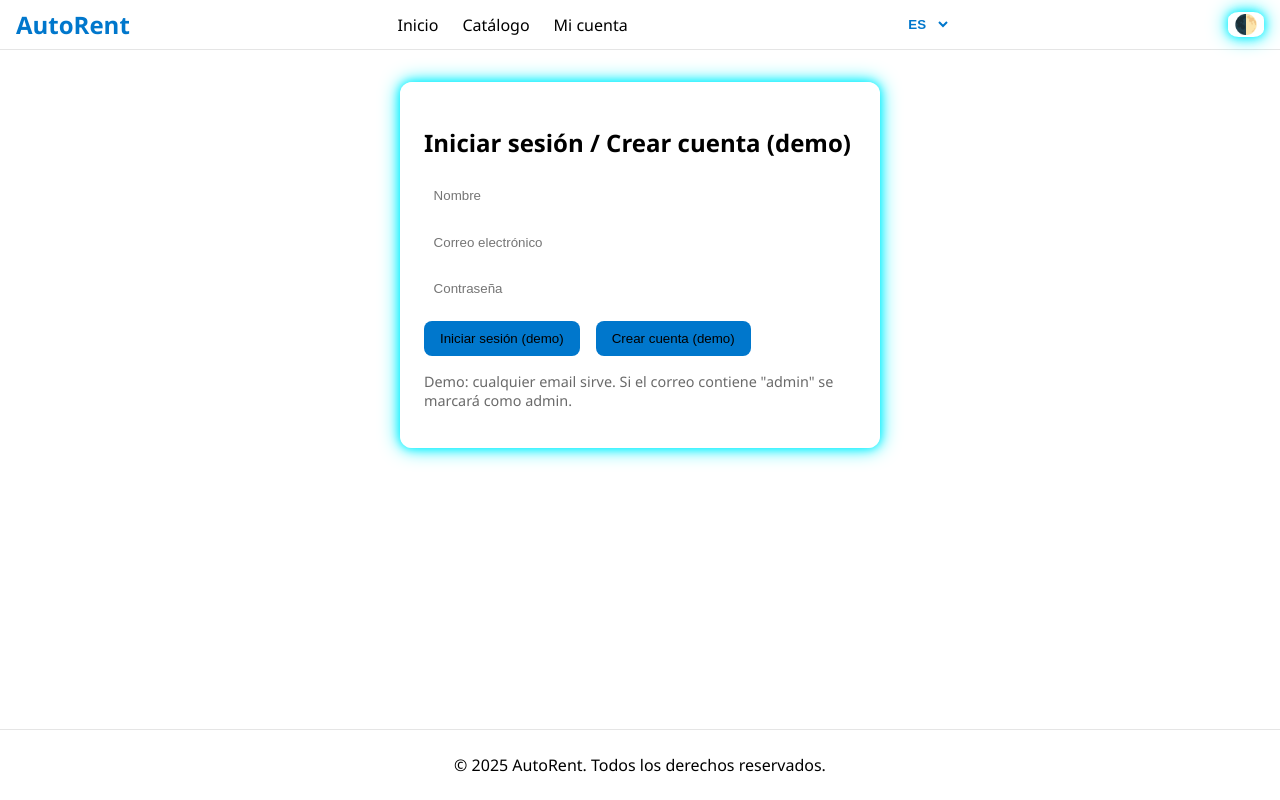
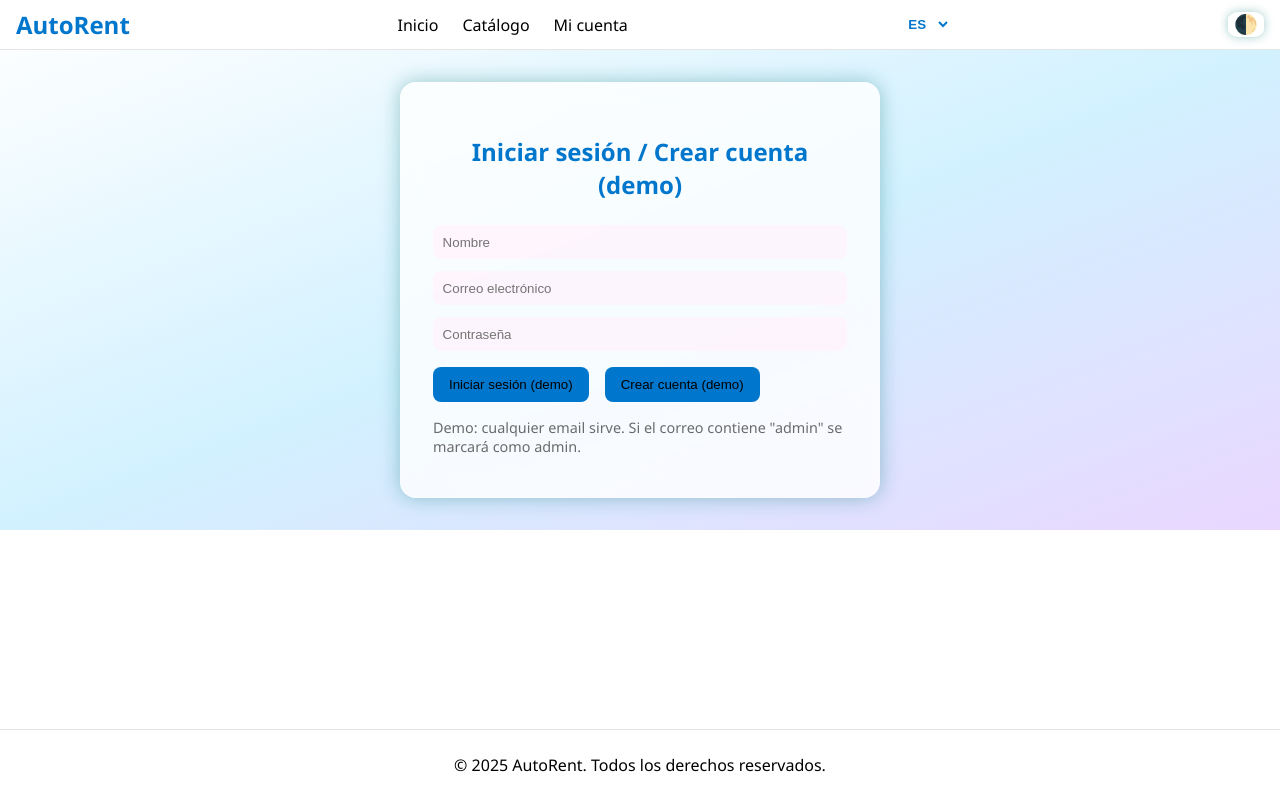
Before and after one commit to CherryMochiPanda/alquiler-autos, a Vue app in the folder frontend/: page /account in a window 1280 px wide. Built offline with nearby package versions, Linux system fonts and the light colour scheme.

Commit message:
update desde la uni

```diff
--- a/frontend/package.json
+++ b/frontend/package.json
@@ -13,7 +13,7 @@
     "@fortawesome/vue-fontawesome": "^3.1.2",
     "firebase": "^12.5.0",
     "vue": "^3.5.22",
-    "vue-i18n": "^9.3.1",
+    "vue-i18n": "^9.14.5",
     "vue-router": "^4.6.3"
   },
   "devDependencies": {
--- a/frontend/src/App.vue
+++ b/frontend/src/App.vue
@@ -37,7 +37,7 @@ onMounted(() => {
   --color-caja: #fff2fdc6;
   --color-sombra:rgba(17, 126, 126, 0.392);
   --box-bg: rgba(255, 255, 255, 0.8);
-  --neon-shadow: 0 0 10px #00f0ff, 0 0 20px #00f0ff;
+  --neon-shadow: 0 0 10px rgba(17, 126, 126, 0.392);
 }
 
 .dark {
@@ -50,7 +50,7 @@ onMounted(() => {
   --color-caja: rgba(255, 255, 255, 0.1);
   --color-sombra:rgba(0, 255, 255, 0.1);
   --box-bg: rgba(255, 255, 255, 0.05);
-  --neon-shadow: 0 0 10px #00f0ff, 0 0 20px #00f0ff;
+  --neon-shadow: 0 0 10px rgba(0, 255, 255, 0.1);
 }
 
 #app {
@@ -71,7 +71,7 @@ body {
   background-color: var(--bg-color);
   color: var(--text-color);
   font-family: 'Segoe UI', sans-serif;
-  min-height: 100vh;
+  min-height: 100%;
 }
 
 </style>
--- a/frontend/src/components/CarCard.vue
+++ b/frontend/src/components/CarCard.vue
@@ -41,7 +41,6 @@ const imageSrc = computed(() => {
   return `/img/autos/${img}`
 })
 
-// prefer explicit coverImage if provided by parent (absolute path)
 const displayImage = computed(() => {
   if (props.coverImage) return props.coverImage
   return imageSrc.value
@@ -102,7 +101,7 @@ function prev() {
 .btn-primary { background-color: var(--accent-color); color: #000; border:none; padding:0.6rem 1rem; border-radius:8px; cursor:pointer; }
 .btn-secondary { background-color: transparent; border: 2px solid var(--accent-color); color: var(--accent-color); padding:0.5rem 0.9rem; border-radius:8px; cursor:pointer; }
 
-/* featured variant: match Home featured card styles */
+
 .car-card.featured {
   width: 450px;
 }
--- a/frontend/src/i18n/index.js
+++ b/frontend/src/i18n/index.js
@@ -1,3 +1,4 @@
+import { BaseTransitionPropsValidators } from 'vue'
 import { createI18n } from 'vue-i18n'
 
 const messages = {
@@ -61,26 +62,6 @@ const messages = {
       },
       seeMore: 'Ver más',
       back: 'Volver'
-    },
-    reserva: {
-      title: 'Reserve Car',
-      placeholders: {
-        name: 'Your name',
-        email: 'Email',
-        phone: 'Phone',
-        dni: 'Document number'
-      },
-      errors: {
-        name: 'Only letters, minimum 2 characters.',
-        phone: 'Invalid phone. Minimum 8 digits.',
-        dni: 'Document must have 11 digits.',
-        dateEnd: 'End date must be after start date.',
-        dateStart: "Start date can't be before today."
-      },
-      paymentComing: 'Payment method (coming soon)',
-      days: 'Days',
-      estimated: 'Estimated price',
-      confirm: 'Confirm reservation'
     },
     login: {
       title: 'Login',
@@ -171,7 +152,13 @@ const messages = {
       signup: 'Crear cuenta (demo)',
       hint: 'Demo: cualquier email sirve. Si el correo contiene "admin" se marcará como admin.',
       errors: {
-        emailRequired: 'Introduce un correo'
+        userRequired: 'Introduce un usuario',
+        emailRequired: 'Introduce un correo',
+        passRequired: 'Introduce una contraseña',
+        nameInvalid: 'Ese usuario no...',
+        emailInvalid: 'Introduce un correo válido, ej: usuario@gmail.com',
+        passIncorrect: 'Contraseña incorrecta, intente de nuevo',
+        passInvalid: 'Contraseña debe tener minimo 8 caracteres, 1 mayúscula y 1 número'
       }
     },
     admin: {
@@ -340,6 +327,26 @@ const messages = {
     reservaMessages: {
       confirmed: 'The reservation is confirmed for {car}!\nFrom {start} to {end} ({days} days)\nEstimated total: ${total}'
     },
+    reserva: {
+      title: 'Reserve Car',
+      placeholders: {
+        name: 'Your name',
+        email: 'Email',
+        phone: 'Phone',
+        dni: 'Document number'
+      },
+      errors: {
+        name: 'Only letters, minimum 2 characters.',
+        phone: 'Invalid phone. Minimum 8 digits.',
+        dni: 'Document must have 11 digits.',
+        dateEnd: 'End date must be after start date.',
+        dateStart: "Start date can't be before today."
+      },
+      paymentComing: 'Payment method (coming soon)',
+      days: 'Days',
+      estimated: 'Estimated price',
+      confirm: 'Confirm reservation'
+    },
     account: {
       title: 'My Account',
       labels: {
@@ -366,7 +373,13 @@ const messages = {
       signup: 'Sign up (demo)',
       hint: 'Demo: any email works. Email containing "admin" will be marked as admin.',
       errors: {
-        emailRequired: 'Please enter an email'
+        emailRequired: 'Please enter an email',
+        userRequired: 'Please enter an User name',
+        passRequired: 'Please enter a password',
+        nameInvalid: 'Please enter a valid User',
+        emailInvalid: 'Please enter a valid email, ej: user@gmail.com',
+        passIncorrect: 'Password incorrect, try again',
+        passInvalid: 'Your password must have at least 8 characters, 1 uppercase and 1 number'
       }
     },
     admin: {
--- a/frontend/src/views/Account.vue
+++ b/frontend/src/views/Account.vue
@@ -18,10 +18,10 @@
         <input v-model="name" :placeholder="$t('account.placeholders.name')" />
       </div>
       <div class="form-row">
-        <input v-model="email" :placeholder="$t('account.placeholders.email')" />
+        <input v-model="email" :placeholder="$t('account.placeholders.email')" :class="{ error: email && !emailValid }"/>
       </div>
       <div class="form-row">
-        <input v-model="password" type="password" :placeholder="$t('account.placeholders.password')" />
+        <input v-model="password" type="password" :placeholder="$t('account.placeholders.password')" :class="{ error: password && !passwordValid }"/>
       </div>
 
       <div class="form-actions">
@@ -35,7 +35,7 @@
 </template>
 
 <script setup>
-import { ref } from 'vue'
+import { ref , computed} from 'vue'
 import { useRouter } from 'vue-router'
 import { useI18n } from 'vue-i18n'
 import { pushToast } from '../utils/toastStore'
@@ -50,6 +50,13 @@ const name = ref('')
 const email = ref('')
 const password = ref('')
 
+const emailValid = computed(() =>
+  /^[a-zA-Z0-9._%+-]+@gmail\.com$/.test(email.value)
+)
+const passwordValid = computed(() =>
+  /^(?=.*[A-Z])(?=.*\d).{8,}$/.test(password.value)
+)
+
 function persistUser(u) {
   localStorage.setItem('user', JSON.stringify(u))
   // keep a users list for admin demo
@@ -62,6 +69,7 @@ function persistUser(u) {
 }
 
 function login() {
+  if (!name.value) return pushToast(t('account.errors.userRequired'), 'error')
   if (!email.value) return pushToast(t('account.errors.emailRequired'), 'error')
   const u = { name: name.value || '', email: email.value }
   persistUser(u)
@@ -69,12 +77,15 @@ function login() {
   localStorage.setItem('isAdmin', adminFlag ? 'true' : 'false')
   isAdmin.value = adminFlag
   user.value = u
-  // refresh view
   router.push('/account')
 }
 
 function signup() {
+  if (!name.value) return pushToast(t('account.errors.userRequired'), 'error')
   if (!email.value) return pushToast(t('account.errors.emailRequired'), 'error')
+  if (!emailValid.value) return pushToast(t('account.errors.emailInvalid'), 'error')
+  if (!password.value) return pushToast(t( 'account.errors.passRequired'), 'error')
+  if (!passwordValid.value) return pushToast(t('account.errors.passInvalid'), 'error')
   const u = { name: name.value || '', email: email.value }
   persistUser(u)
   const adminFlag = email.value.includes('admin')
@@ -100,43 +111,79 @@ function toggleAdmin() {
 </script>
 
 <style scoped>
+@keyframes fadeIn {
+  from {
+    opacity: 0;
+    transform: translateY(20px);
+  }
+  to {
+    opacity: 1;
+    transform: translateY(0);
+  }
+
+}
 .account-wrapper {
   padding: 2rem;
   display: flex;
   justify-content: center;
+  background: var(--color-wrapper);
+  height: 30rem;
 }
 .profile-box, .auth-box {
   width: 100%;
   max-width: 480px;
   background: var(--box-bg);
   color: var(--text-color);
-  padding: 1.5rem;
-  border-radius: 12px;
-  box-shadow: var(--neon-shadow);
+  padding: 2rem;
+  border: 1px solid rgba(255, 255, 255, 0.2);
+  border-radius: 16px;
+  backdrop-filter: blur(12px);
+  box-shadow: 0 0 20px var(--color-sombra);
+  animation: fadeIn 0.6s ease;
 }
+.auth-box h2 {
+  text-align: center;
+  margin-bottom: 1.5rem;
+  font-size: 1.5;
+  color: var(--accent-color);
+}
+
 .form-row {
   margin-bottom: 0.75rem;
 }
+
 .form-row input {
   width: 100%;
   padding: 0.6rem;
   border-radius: 8px;
   border: none;
-  background: rgba(255,255,255,0.03);
+  background-color:var(--color-caja);
   color: var(--text-color);
+  transition: border 0.3s ease;
 }
-.form-actions {
+
+.form-actions , .profile-actions {
   display: flex;
   gap: 1rem;
   margin-top: 1rem;
 }
+
 .form-actions button, .profile-actions button {
   padding: 0.6rem 1rem;
   border-radius: 8px;
   border: none;
   cursor: pointer;
-  background: var(--accent-color);
-  color: #000;
+  background-color: var(--accent-color);
+  color: var(--text-color);
+  transition: background-color 0.3s ease;
+}
+
+.form-row input.error {
+  border: 1px solid #ff4d4d;
+}
+
+.auth-box button:hover, .form-row button:hover {
+  background-color: #00c0ff;
 }
 .hint { margin-top: 1rem; color: var(--color-Tgrand); font-size: 0.9rem; }
 </style>
--- a/frontend/src/views/Catalogo.vue
+++ b/frontend/src/views/Catalogo.vue
@@ -32,7 +32,7 @@ function anterior(id) {
   imagenActual.value[id] = (imagenActual.value[id] - 1 + total) % total
 }
 
-// group autos by category
+// agrupar por categoria
 const grouped = computed(() => {
   const map = {}
   autos.forEach(a => {
--- a/frontend/src/views/Home.vue
+++ b/frontend/src/views/Home.vue
@@ -6,7 +6,7 @@
       <p>{{ $t('home.hero.subtitle') }}</p>
       <div class="hero-buttons">
         <router-link to="/catalogo" class="btn">{{ $t('home.hero.ctaCatalog') }}</router-link>
-        <router-link to="/reservar" class="btn alt">{{ $t('home.hero.ctaReserve') }}</router-link>
+
       </div>
     </div>
   </section>
@@ -653,14 +653,13 @@ p {
   display: flex;
   justify-content: space-around;
   position: relative;
-  z-index: 3; /* ensure steps sit above dots and line */
+  z-index: 3;
 }
 
-/* Mobile: keep steps in a single horizontal row and allow touch scroll instead of wrapping */
 @media (max-width: 700px) {
   .timeline-steps {
     flex-wrap: nowrap;
-    overflow-x: hidden; /* prevent user scroll; we drive scroll programmatically */
+    overflow-x: hidden;
     -webkit-overflow-scrolling: touch;
     gap: 1rem;
     padding: 0.5rem 1rem;
@@ -668,7 +667,7 @@ p {
     touch-action: none;
   }
   .timeline-container {
-    padding-bottom: 3.5rem; /* make room for the line */
+    padding-bottom: 3.5rem;
   }
   .step {
     min-width: 160px;
--- a/frontend/src/views/Reserva.vue
+++ b/frontend/src/views/Reserva.vue
@@ -32,7 +32,6 @@ const nombre = ref('')
 const correo = ref('')
 const telefono = ref('')
 const documentoNumero = ref('')
-const comentarios = ref('')
 
 const hoy = new Date().toISOString().split('T')[0]
 
@@ -54,8 +53,9 @@ const precioTotal = computed(() => dias.value * precioPorDia)
 
 const fechasValidas = computed(() => {
   return (
-    fechaInicio.value >= hoy &&
-    fechaFin.value > fechaInicio.value
+    (fechaInicio.value >= hoy || fechaInicio == hoy )
+    &&
+    (fechaFin.value > fechaInicio.value || fechaFin.value == fechaInicio.value)
   )
 })
 
--- a/frontend/src/views/Signup.vue
+++ b/frontend/src/views/Signup.vue
@@ -31,7 +31,7 @@ const formMalo = computed(() =>
   email.value && password.value && name.value
 )
 
-function handleLogin() {
+function handleSignup() {
   emailError.value = !email.value.includes('@')
   passwordError.value = password.value.length < 6
 
```
Also changed, not shown: frontend/src/views/Login.vue (+14 -25 lines), 1 other file (tests, documents, lock files or other folders).
